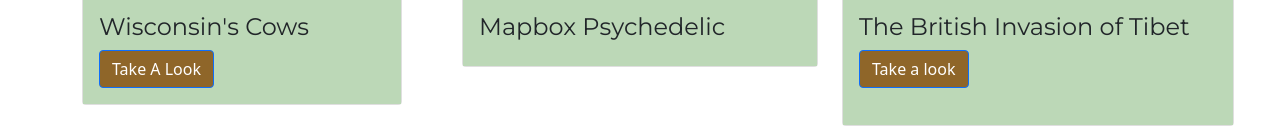
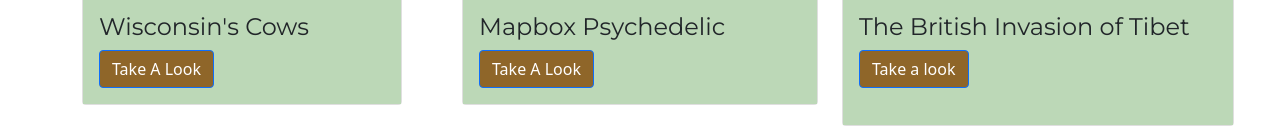
Before and after one commit to Bryce-linden/Portfolio-site, a plain HTML site: page Projects.html in a window 1280 px wide. Shown: the part 1071-1211 px from the top of the page. Drawn offline with nearby package versions, Linux system fonts and the light colour scheme.

Commit message:
fixed links cows

```diff
--- a/Projects.html
+++ b/Projects.html
@@ -114,7 +114,7 @@
 					</a>
                     <div class="card-body">
                         <h4 class="card-title">Wisconsin's Cows</h4>
-                        <a href="portfolio/colombia.html" class="btn btn-primary">Take A Look</a>
+                        <a href="assets/wiscows.png" class="btn btn-primary">Take A Look</a>
                     </div>
                 </div>
             </div>
@@ -125,6 +125,7 @@
                     </a>
                     <div class="card-body">
                         <h4 class="card-title">Mapbox Psychedelic</h4>
+                        <a href="portfolio/Choropleth.html" class="btn btn-primary">Take A Look</a>
                     </div>
                 </div>
             </div>
```
